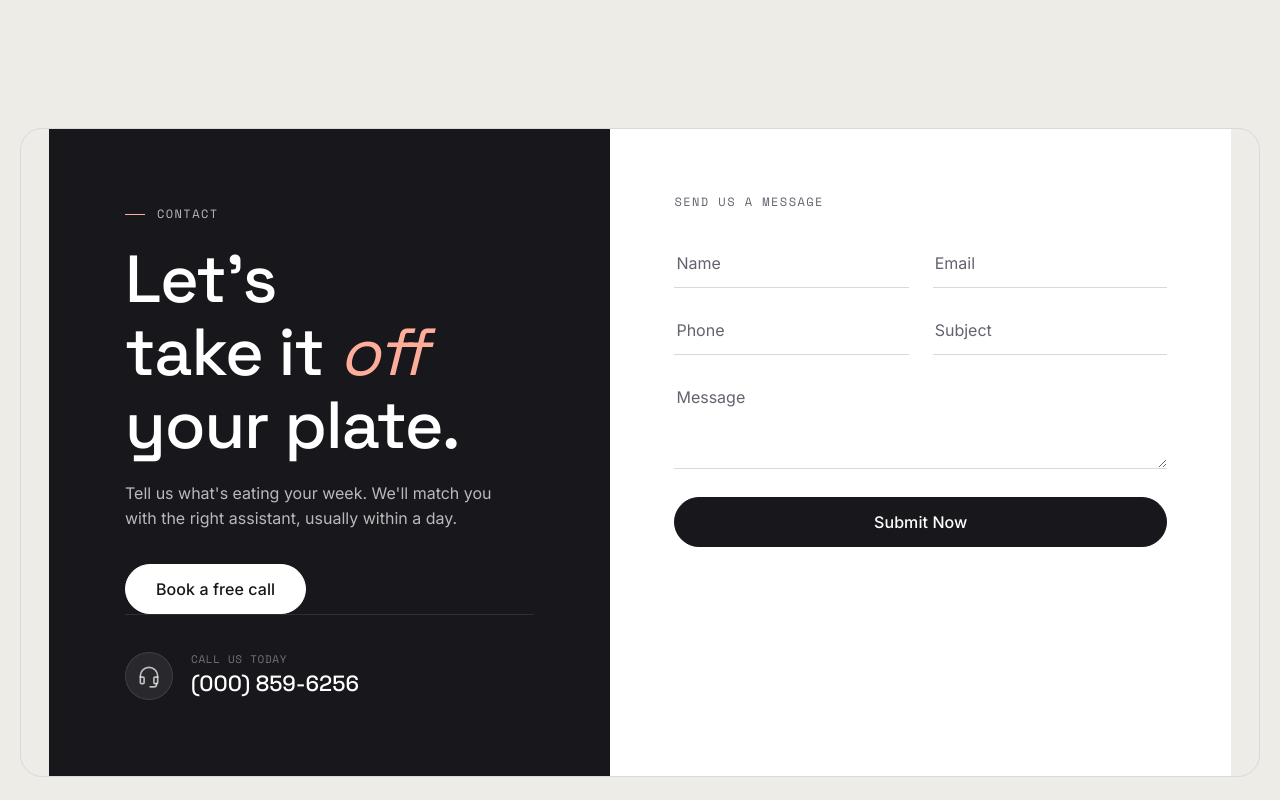
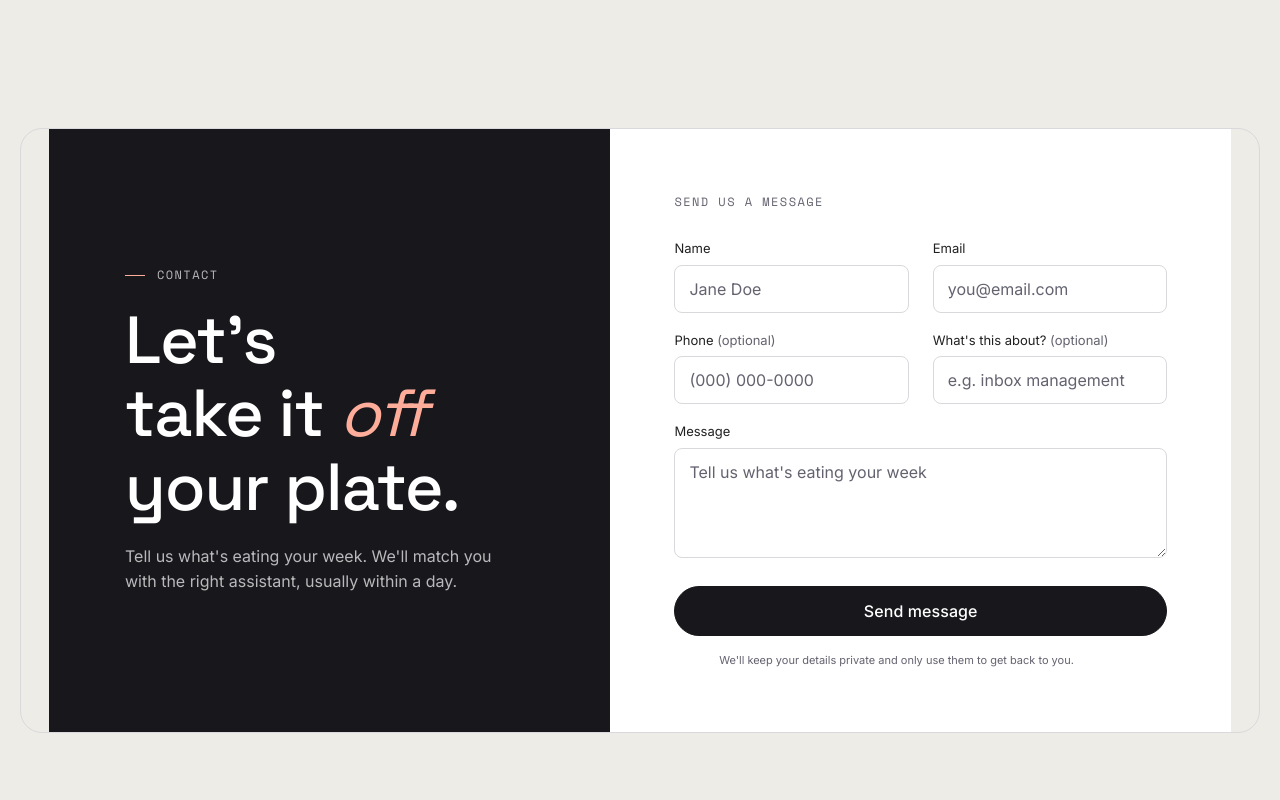
Before and after one commit to martinkilombe/Virtual-Assistant, a Next.js app: page / in a window 1280 px wide. Shown: the part 5220-6020 px from the top of the page. Built offline with nearby package versions, Linux system fonts and the light colour scheme.

Commit message:
change the contact us section

```diff
--- a/src/app/globals.css
+++ b/src/app/globals.css
@@ -352,20 +352,26 @@ em { font-style: italic; }
    ============================================================ */
 .iva-field { display: flex; flex-direction: column; gap: 6px; }
 .iva-field + .iva-field { margin-top: 18px; }
+.iva-field__label {
+  font-family: var(--font-body);
+  font-size: 13px;
+  color: var(--ink-soft);
+}
+.iva-field__optional { color: var(--muted); font-weight: 400; }
 .iva-field__input,
 .iva-field__textarea {
   font-family: var(--font-body);
   font-size: var(--fs-body);
   color: var(--ink);
-  background: transparent;
-  border: none;
-  border-bottom: 1px solid var(--line);
+  background: var(--paper);
+  border: 1px solid var(--line);
+  border-radius: var(--r-sm);
   outline: none;
   width: 100%;
   transition: border-color var(--dur);
 }
-.iva-field__input { padding: 14px 2px; }
-.iva-field__textarea { padding: 14px 2px; resize: vertical; min-height: 96px; }
+.iva-field__input { padding: 13px 14px; }
+.iva-field__textarea { padding: 13px 14px; resize: vertical; min-height: 110px; }
 .iva-field__input:focus,
 .iva-field__textarea:focus { border-color: var(--clay); }
 .iva-field__input::placeholder,
@@ -1025,43 +1031,26 @@ em { font-style: italic; }
   padding: clamp(48px, 6vw, 76px);
   display: flex;
   flex-direction: column;
+  justify-content: center;
 }
 .iva-cta__panel h2 {
   font-family: var(--font-display);
   font-size: var(--fs-display);
   line-height: var(--lh-head);
   color: var(--on-dark);
-  margin: 0 0 18px;
+  margin: 0 0 20px;
   max-width: 14ch;
   font-weight: 500;
 }
 .iva-cta__panel h2 em { font-style: italic; color: var(--clay-soft); font-weight: 400; }
-.iva-cta__panel > p { color: var(--on-dark-soft); margin: 0 0 32px; max-width: 38ch; line-height: var(--lh-relaxed); }
-.iva-cta__panel .iva-btn { align-self: flex-start; }
-.iva-cta__call {
-  display: flex; align-items: center; gap: 18px;
-  margin-top: auto; padding-top: 36px;
-  border-top: 1px solid var(--on-dark-line);
-}
-.iva-cta__callicon {
-  display: inline-flex; align-items: center; justify-content: center;
-  width: 48px; height: 48px; border-radius: 50%;
-  background: rgba(255, 255, 255, 0.08); color: var(--on-dark-soft);
-  border: 1px solid var(--on-dark-line);
-}
-.iva-cta__calllab {
-  display: block;
-  font-family: var(--font-mono); font-size: var(--fs-micro);
-  letter-spacing: var(--ls-wide); text-transform: uppercase;
-  color: var(--on-dark-faint);
-}
-.iva-cta__callnum {
-  display: block;
-  font-family: var(--font-display);
-  font-size: 22px; font-weight: 500;
-  color: var(--on-dark);
-}
-.iva-cta__form { background: var(--paper); padding: clamp(40px, 5vw, 68px); }
+.iva-cta__panel > p { color: var(--on-dark-soft); margin: 0; max-width: 38ch; line-height: var(--lh-relaxed); }
+.iva-cta__form {
+  background: var(--paper);
+  padding: clamp(40px, 5vw, 68px);
+  display: flex;
+  flex-direction: column;
+  justify-content: center;
+}
 .iva-cta__formhead {
   font-family: var(--font-mono);
   font-size: var(--fs-label);
@@ -1074,6 +1063,12 @@ em { font-style: italic; }
 .iva-cta__form .iva-field { margin-bottom: 0; }
 .iva-cta__form .iva-field + .iva-field { margin-top: 0; }
 .iva-cta__submit { width: 100%; margin-top: 28px; }
+.iva-cta__formnote {
+  margin: 16px 0 0;
+  font-size: var(--fs-micro);
+  color: var(--muted);
+  text-align: center;
+}
 .iva-cta__thanks { text-align: center; padding: 24px 0; }
 .iva-cta__thankicon {
   display: inline-flex; align-items: center; justify-content: center;
--- a/src/components/ContactCTA.tsx
+++ b/src/components/ContactCTA.tsx
@@ -4,7 +4,7 @@ import { useState } from 'react'
 import Button from '@/components/ui/Button'
 import Eyebrow from '@/components/ui/Eyebrow'
 import Field from '@/components/ui/Field'
-import { IconHeadset, IconCheck } from '@/components/icons'
+import { IconCheck } from '@/components/icons'
 
 interface FormValues {
   name: string
@@ -66,20 +66,6 @@ export default function ContactCTA({
           <Eyebrow color="white">{eyebrow}</Eyebrow>
           <h2 className="iva-onaccent">{title}</h2>
           <p>{description}</p>
-          <Button href="#contact" variant="light" size="lg">
-            Book a free call
-          </Button>
-          <div className="iva-cta__call">
-            <span className="iva-cta__callicon">
-              <IconHeadset size={26} />
-            </span>
-            <div>
-              <span className="iva-cta__calllab">Call us today</span>
-              <a href="tel:0008596256" className="iva-cta__callnum">
-                (000) 859-6256
-              </a>
-            </div>
-          </div>
         </div>
 
         {/* Form */}
@@ -109,7 +95,8 @@ export default function ContactCTA({
             <>
               <div className="iva-cta__row">
                 <Field
-                  placeholder="Name"
+                  label="Name"
+                  placeholder="Jane Doe"
                   value={v.name}
                   onChange={set('name')}
                   invalid={!!err.name}
@@ -117,7 +104,8 @@ export default function ContactCTA({
                 />
                 <Field
                   type="email"
-                  placeholder="Email"
+                  label="Email"
+                  placeholder="you@email.com"
                   value={v.email}
                   onChange={set('email')}
                   invalid={!!err.email}
@@ -126,19 +114,24 @@ export default function ContactCTA({
               </div>
               <div className="iva-cta__row">
                 <Field
-                  placeholder="Phone"
+                  label="Phone"
+                  optional
+                  placeholder="(000) 000-0000"
                   value={v.phone}
                   onChange={set('phone')}
                 />
                 <Field
-                  placeholder="Subject"
+                  label="What's this about?"
+                  optional
+                  placeholder="e.g. inbox management"
                   value={v.subject}
                   onChange={set('subject')}
                 />
               </div>
               <Field
                 as="textarea"
-                placeholder="Message"
+                label="Message"
+                placeholder="Tell us what's eating your week"
                 value={v.message}
                 onChange={set('message')}
                 invalid={!!err.message}
@@ -150,8 +143,11 @@ export default function ContactCTA({
                 type="submit"
                 className="iva-cta__submit"
               >
-                Submit Now
+                Send message
               </Button>
+              <p className="iva-cta__formnote">
+                We&apos;ll keep your details private and only use them to get back to you.
+              </p>
             </>
           )}
         </form>
--- a/src/components/ui/Field.tsx
+++ b/src/components/ui/Field.tsx
@@ -1,5 +1,6 @@
 'use client'
 
+import { useId } from 'react'
 import type { InputHTMLAttributes, TextareaHTMLAttributes } from 'react'
 
 type FieldAsInput = InputHTMLAttributes<HTMLInputElement> & {
@@ -7,6 +8,8 @@ type FieldAsInput = InputHTMLAttributes<HTMLInputElement> & {
   bare?: boolean
   invalid?: boolean
   hint?: string
+  label?: string
+  optional?: boolean
 }
 
 type FieldAsTextarea = TextareaHTMLAttributes<HTMLTextAreaElement> & {
@@ -14,6 +17,8 @@ type FieldAsTextarea = TextareaHTMLAttributes<HTMLTextAreaElement> & {
   bare?: boolean
   invalid?: boolean
   hint?: string
+  label?: string
+  optional?: boolean
 }
 
 type FieldProps = FieldAsInput | FieldAsTextarea
@@ -23,22 +28,34 @@ export default function Field({
   bare,
   invalid,
   hint,
+  label,
+  optional,
   className = '',
   ...rest
 }: FieldProps) {
+  const autoId = useId()
+  const id = rest.id ?? autoId
   const wrapCls = ['iva-field', invalid ? 'iva-field--invalid' : '']
     .filter(Boolean)
     .join(' ')
 
   return (
     <div className={wrapCls}>
+      {label && (
+        <label className="iva-field__label" htmlFor={id}>
+          {label}
+          {optional && <span className="iva-field__optional"> (optional)</span>}
+        </label>
+      )}
       {as === 'textarea' ? (
         <textarea
+          id={id}
           className={`iva-field__textarea ${className}`.trim()}
           {...(rest as TextareaHTMLAttributes<HTMLTextAreaElement>)}
         />
       ) : (
         <input
+          id={id}
           className={`iva-field__input ${className}`.trim()}
           {...(rest as InputHTMLAttributes<HTMLInputElement>)}
         />
```
Also changed, not shown: 1 other file (tests, documents, lock files or other folders).
